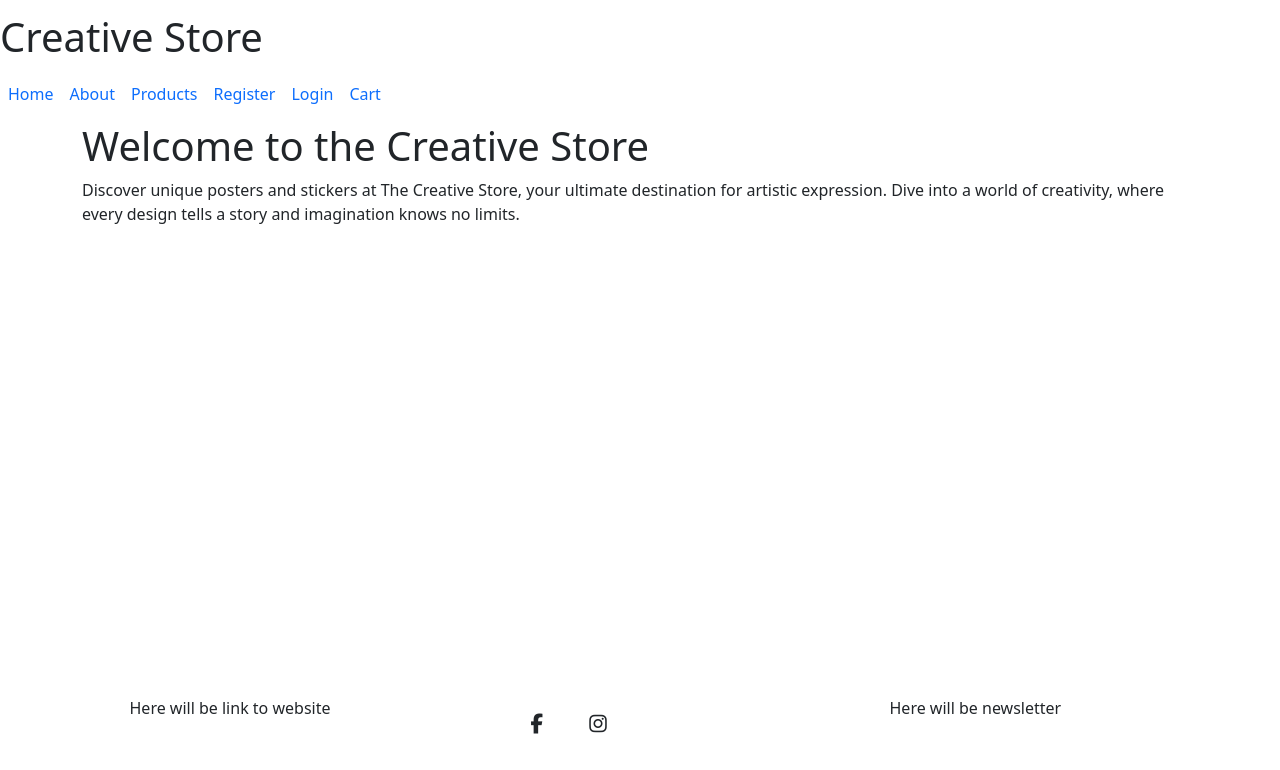
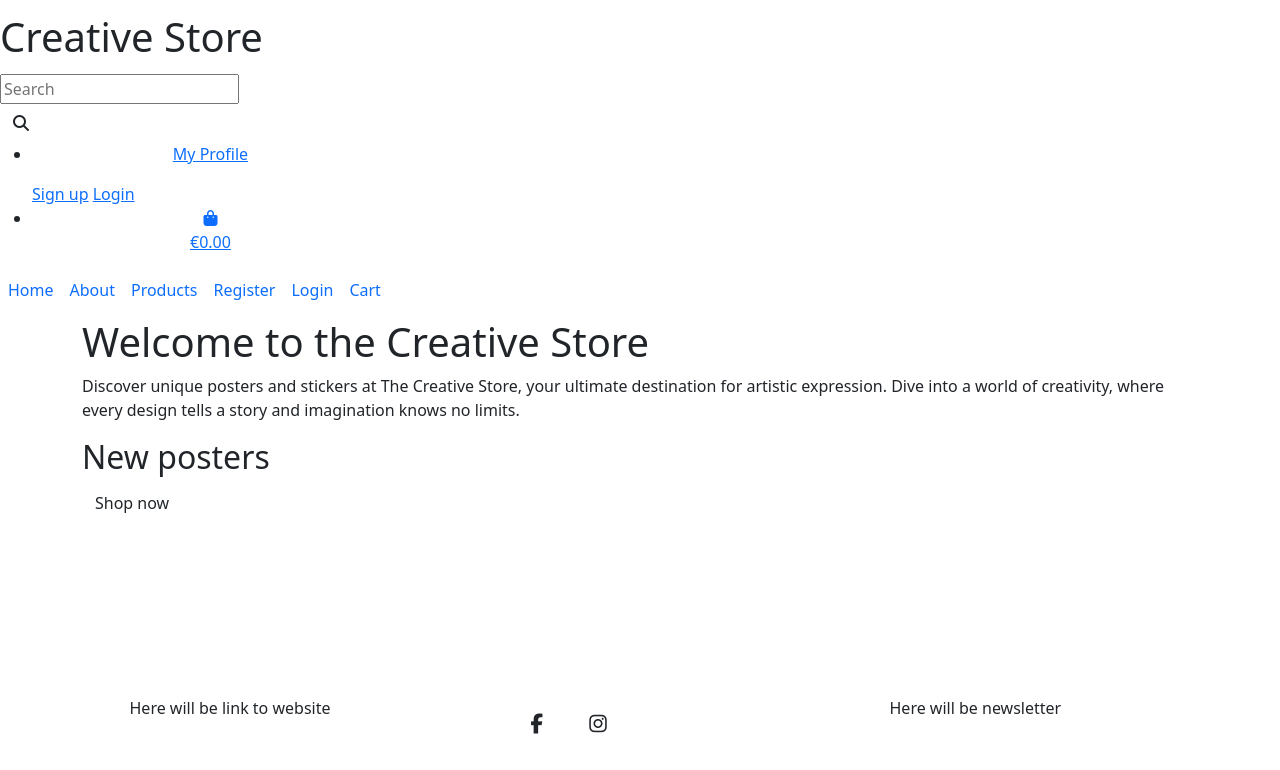
Before and after one commit to Annibor/Creative-poster-shop, a Django app: template home/templates/home/index.html in a window 1280 px wide. Shown: the top 770 px of the page. Run offline with Django 5.2, Linux system fonts and the light colour scheme; the template is opened without the code that fills it, so the values that code supplies are empty; parts of the project's set-up code (start-up, migrations or seed data) failed here and were passed over; some libraries are stand-ins or nearby versions.

Commit message:
Add search, account, login, regiter & logout to header

````diff
--- a/home/templates/home/index.html
+++ b/home/templates/home/index.html
@@ -5,10 +5,28 @@
 
 {% block content %}
   <div class="container">
-    <h1>Welcome to the Creative Store</h1>
-    <p>
-      Discover unique posters and stickers at The Creative Store, your ultimate destination for artistic expression. Dive into a world of creativity, where every design tells a story and imagination knows no limits.
-    </p>
+    <div class="row">
+      <div>
+        <h1>Welcome to the Creative Store</h1>
+        <p>
+          Discover unique posters and stickers at The Creative Store, your ultimate destination for artistic expression. Dive into a world of creativity, where every design tells a story and imagination knows no limits.
+        </p>
+      </div>
+    </div>
+  </div>
+  <div class="container">
+    <div class="row">
+      <div>
+        <h2>
+          New posters
+        </h2>
+        <div>
+          <h4>
+            <a href="#" class="btn">Shop now</a>
+          </h4>
+        </div>
+      </div>
+    </div>
+
   </div>
 {% endblock %}
-```
--- a/templates/base.html
+++ b/templates/base.html
@@ -46,6 +46,20 @@
               <div class="logo navbar-brand me-2">
                   <h1>Creative Store</h1>
               </div>
+              <div>
+                <form method="get" action="">
+                  <div>
+                    <input type="text" name="q" placeholder="Search">
+                    <div>
+                      <button class="btn" type="submit">
+                        <span>
+                          <i class="fas fa-search"></i>
+                        </span>
+                      </button>
+                    </div>
+                  </div>
+                </form>
+              </div>
               <button
                   class="navbar-toggler"
                   type="button"
@@ -53,6 +67,42 @@
                   aria-label="toggle navigation">
                   <i class="fa-light fa-bars"></i>
               </button>
+              <div>
+                <ul>
+                  <li>
+                    <a href="#" data-toggle="dropdown">
+                      <div class="text-center">
+                        <p>My Profile</p>
+                      </div>
+                    </a>
+                    <div class="dropdown">
+                      {% if request.user.is_authenticated %}
+                        {% if request.user.is_superuser %}
+                          <a href="" class="dropdown-item">Product Management</a>
+                        {% endif %}
+                        <a href="" class="dropdown-item">Logout</a>
+                      {% else %}
+                        <a href="{% url 'account_signup' %}">Sign up</a>
+                        <a href="{% url 'account_login' %}">Login</a>
+                      {% endif %}
+                    </div>
+                  </li>
+                  <li>
+                    <a href="">
+                      <div class="text-center">
+                        <div> <i class="fas fa-shopping-bag"></i> </div>
+                        <p>
+                          {% if grand_total %}
+                            €{{ grand_total|floatformat:2 }}
+                          {% else %}
+                            €0.00
+                          {% endif %}
+                        </p>
+                      </div>
+                    </a>
+                  </li>
+                </ul>
+              </div>
               <!-- COLLAPSIBLE NAV-->
               <div class="collapse navbar-collapse">
                   <!--HERE WILL BE LI UL-->
@@ -60,7 +110,7 @@
               <div class="d-flex align-items-center">
                   <ul class="navbar-nav align-items-center mx-auto">
                       <li class="nav-item">
-                          <a class="nav-link" href="#">Home</a>
+                          <a class="nav-link" href="{% url 'home' %}">Home</a>
                       </li>
                       <li class="nav-item">
                           <a class="nav-link" href="#">About</a>
````
